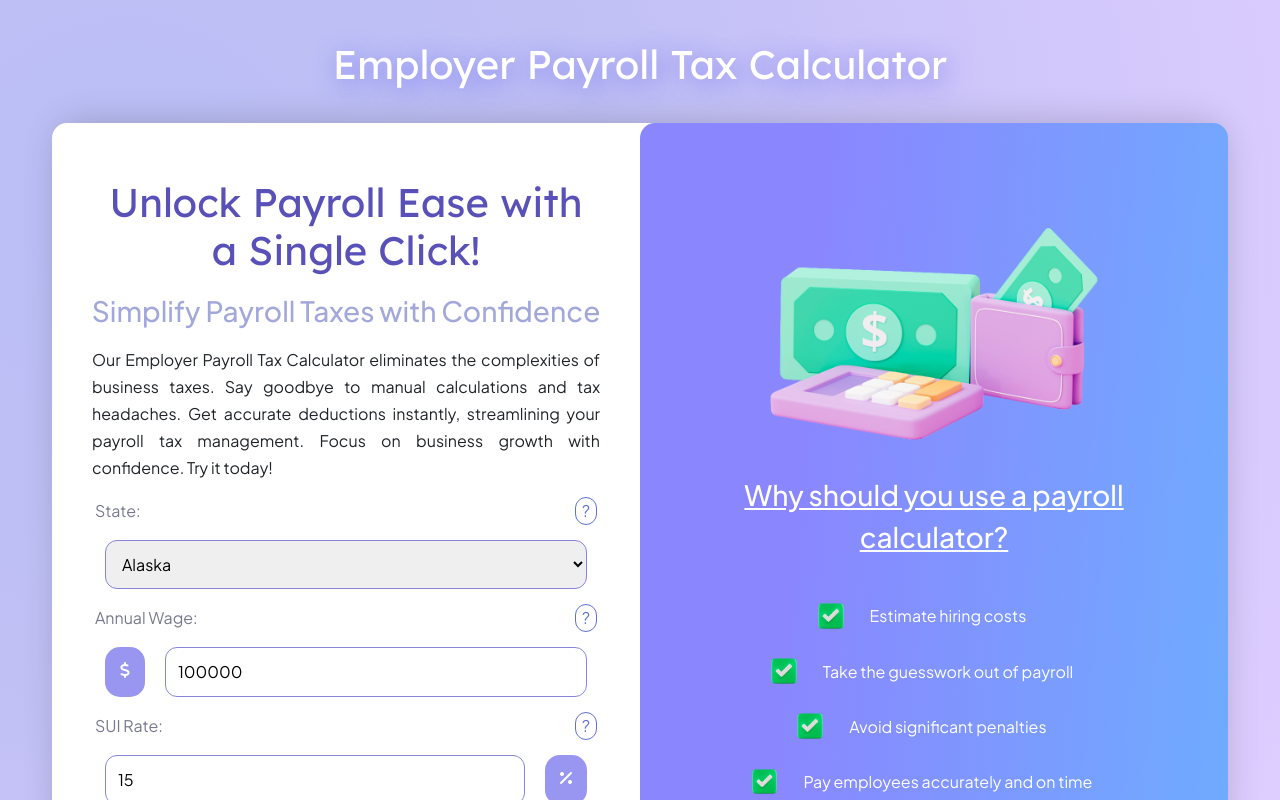
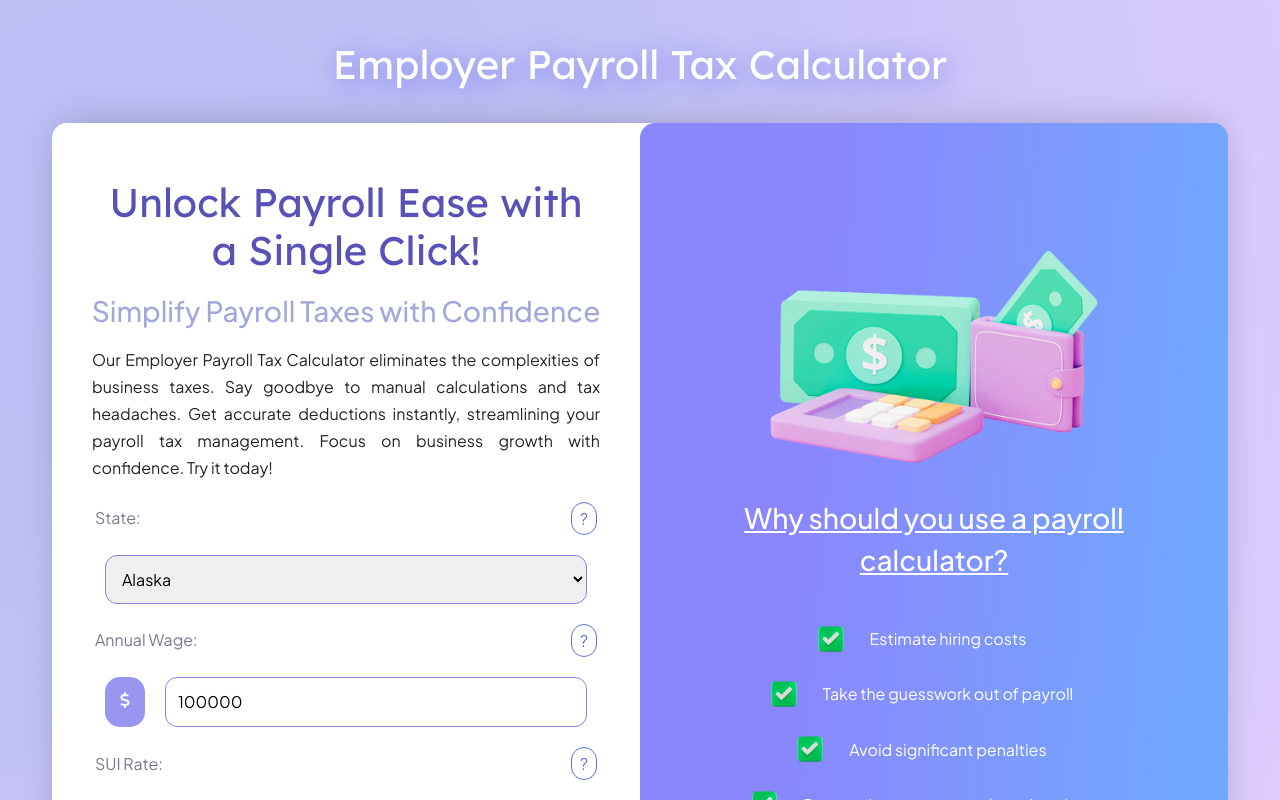
Before and after one commit to MarianaTellezR/employer-payroll-tax-calculator-mariana-tellez, a React (Create React App) app: page / in a window 1280 px wide. Shown: the top 800 px of the page. Built offline with nearby package versions, Linux system fonts and the light colour scheme.

Commit message:
Fixed more-info button

```diff
--- a/src/Payroll.css
+++ b/src/Payroll.css
@@ -26,15 +26,17 @@
   margin-top: 0px;
 }
 
-.Payroll button {
+.Payroll .more-info {
   background-color: white;
   color: #5f71d3;
   border-radius: 30px;
   border: 1px solid #5f71d3;
   transition: all 125ms ease-in-out;
+  margin-right: 0px;
+  padding: 2px 8px;
 }
 
-.Payroll button:hover {
+.Payroll .more-info:hover {
   background-color: #5f71d3;
   color: white;
 }
--- a/src/Payroll.js
+++ b/src/Payroll.js
@@ -48,16 +48,17 @@ export default function Payroll() {
             </p>
             <form onSubmit={handleSubmit} className="form-input">
               <div className="row">
-                <div className="col-6 text-start">
+                <div className="col-6 d-flex flex-column justify-content-center align-items-start">
                   <label forhtml="states">State:</label>
                 </div>
                 <div className="col-6 d-flex flex-column justify-content-center align-items-end">
-                  <button
+                  <p
                     data-tooltip-id="my-tooltip"
                     data-tooltip-content="What state does your employee work in?"
+                    className="more-info"
                   >
                     ?
-                  </button>
+                  </p>
                   <Tooltip id="my-tooltip" />
                 </div>
               </div>
@@ -120,16 +121,17 @@ export default function Payroll() {
                 <option value="wyoming">Wyoming</option>
               </select>
               <div className="row">
-                <div className="col-6 text-start">
+                <div className="col-6 d-flex flex-column justify-content-center align-items-start">
                   <label forhtml="wage">Annual Wage:</label>
                 </div>
                 <div className="col-6 d-flex flex-column justify-content-center align-items-end">
-                  <button
+                  <p
                     data-tooltip-id="my-tooltip"
                     data-tooltip-content="How much does your employee make annually?"
+                    className="more-info"
                   >
                     ?
-                  </button>
+                  </p>
                   <Tooltip id="my-tooltip" />
                 </div>
               </div>
@@ -145,16 +147,17 @@ export default function Payroll() {
                 ></input>
               </div>
               <div className="row">
-                <div className="col-6 text-start">
+                <div className="col-6 d-flex flex-column justify-content-center align-items-start">
                   <label forhtml="sui">SUI Rate:</label>
                 </div>
                 <div className="col-6 d-flex flex-column justify-content-center align-items-end">
-                  <button
+                  <p
                     data-tooltip-id="my-tooltip"
-                    data-tooltip-content="Your state assigns a rate, which depends on factors like your business's age, employee count and more."
+                    data-tooltip-content="This rate is assigned to you by your state."
+                    className="more-info"
                   >
                     ?
-                  </button>
+                  </p>
                   <Tooltip id="my-tooltip" />
                 </div>
               </div>
@@ -200,16 +203,17 @@ export default function Payroll() {
             </p>
             <form onSubmit={handleSubmit} className="form-input">
               <div className="row">
-                <div className="col-6 text-start">
+                <div className="col-6 d-flex flex-column justify-content-center align-items-start">
                   <label forhtml="states">State:</label>
                 </div>
                 <div className="col-6 d-flex flex-column justify-content-center align-items-end">
-                  <button
+                  <p
                     data-tooltip-id="my-tooltip"
                     data-tooltip-content="What state does your employee work in?"
+                    className="more-info"
                   >
                     ?
-                  </button>
+                  </p>
                   <Tooltip id="my-tooltip" />
                 </div>
               </div>
@@ -272,16 +276,17 @@ export default function Payroll() {
                 <option value="wyoming">Wyoming</option>
               </select>
               <div className="row">
-                <div className="col-6 text-start">
+                <div className="col-6 d-flex flex-column justify-content-center align-items-start">
                   <label forhtml="wage">Annual Wage:</label>
                 </div>
                 <div className="col-6 d-flex flex-column justify-content-center align-items-end">
-                  <button
+                  <p
                     data-tooltip-id="my-tooltip"
                     data-tooltip-content="How much does your employee make annually?"
+                    className="more-info"
                   >
                     ?
-                  </button>
+                  </p>
                   <Tooltip id="my-tooltip" />
                 </div>
               </div>
@@ -296,16 +301,17 @@ export default function Payroll() {
                 ></input>
               </div>
               <div className="row">
-                <div className="col-6 text-start">
+                <div className="col-6 d-flex flex-column justify-content-center align-items-start">
                   <label forhtml="sui">SUI Rate:</label>
                 </div>
                 <div className="col-6 d-flex flex-column justify-content-center align-items-end">
-                  <button
+                  <p
                     data-tooltip-id="my-tooltip"
-                    data-tooltip-content="Your state assigns a rate, which depends on factors like your business's age, employee count and more."
+                    data-tooltip-content="This rate is assigned to you by your state."
+                    className="more-info"
                   >
                     ?
-                  </button>
+                  </p>
                   <Tooltip id="my-tooltip" />
                 </div>
               </div>
```
